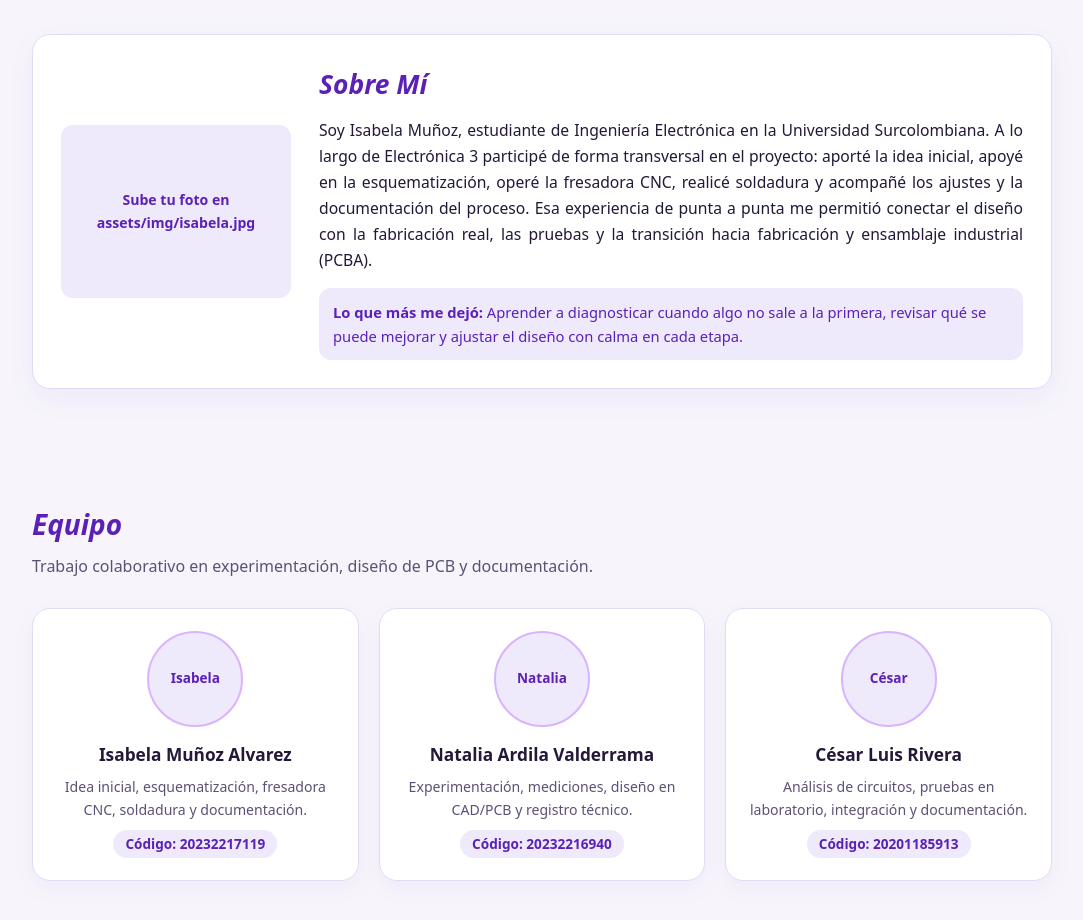
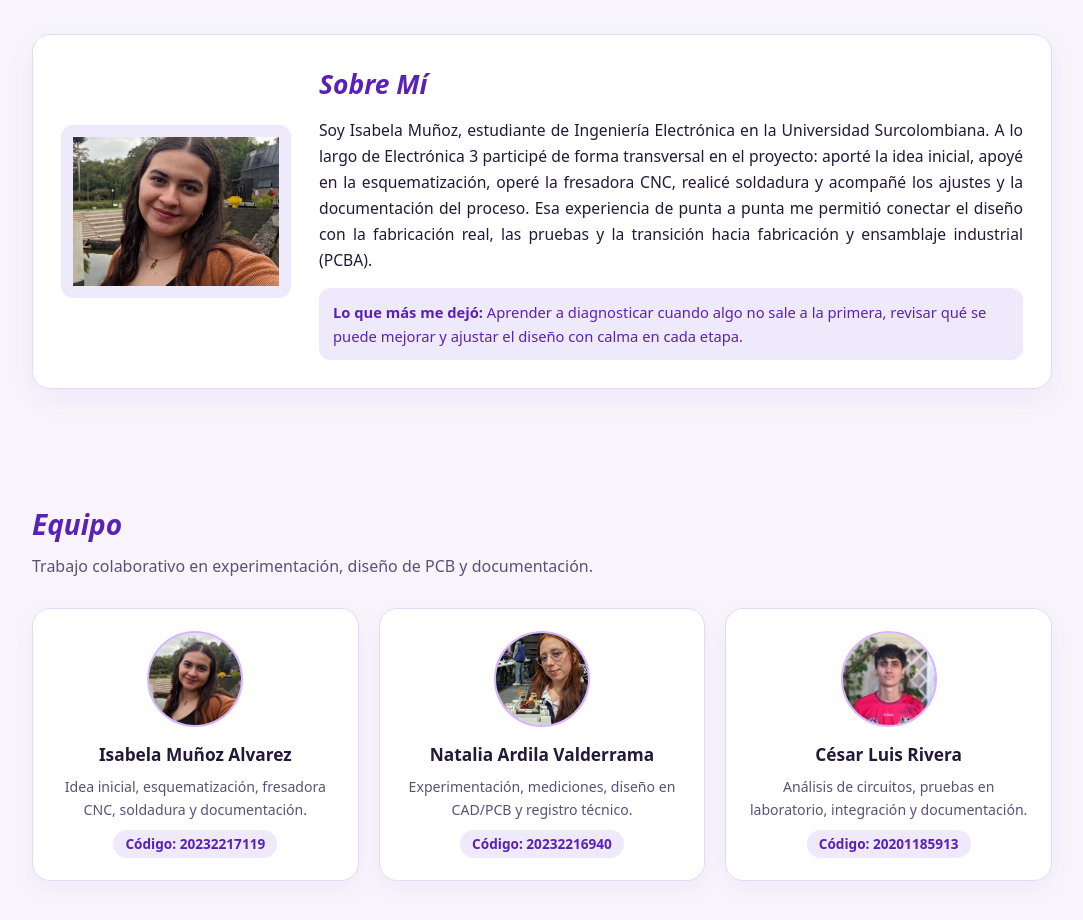
Before and after one commit to u20232217119-maker/Portafolio---L3, a plain HTML site: page index.html in a window 1280 px wide. Shown: the part 480-1400 px from the top of the page, without its empty margins (98-1181 px from the left). Drawn offline with Linux system fonts and the light colour scheme.

Commit message:
Update index.html

```diff
--- a/index.html
+++ b/index.html
@@ -458,7 +458,7 @@
       <div class="container">
         <div class="about-box">
           <div class="photo-frame">
-            <img src="assets/img/isabela.jpg" alt="Isabela Muñoz" onerror="this.style.display='none'; this.parentNode.textContent='Sube tu foto en assets/img/isabela.jpg';" />
+            <img src="isabela.jpeg" alt="Isabela Muñoz" onerror="this.style.display='none'; this.parentNode.textContent='No cargó isabela.jpeg';" />
           </div>
           <div>
             <h2 class="about-heading">Sobre Mí</h2>
@@ -481,7 +481,7 @@
         <div class="team-grid">
           <article class="member-card">
             <div class="member-avatar">
-              <img src="assets/img/isabela.jpg" alt="Isabela Muñoz Alvarez" onerror="this.style.display='none'; this.parentNode.textContent='Isabela';" />
+              <img src="isabela.jpeg" alt="Isabela Muñoz Alvarez" onerror="this.style.display='none'; this.parentNode.textContent='Isabela';" />
             </div>
             <h3>Isabela Muñoz Alvarez</h3>
             <p class="member-role">Idea inicial, esquematización, fresadora CNC, soldadura y documentación.</p>
@@ -490,7 +490,7 @@
 
           <article class="member-card">
             <div class="member-avatar">
-              <img src="assets/img/natalia.jpg" alt="Natalia Ardila Valderrama" onerror="this.style.display='none'; this.parentNode.textContent='Natalia';" />
+              <img src="natalia.jpeg" alt="Natalia Ardila Valderrama" onerror="this.style.display='none'; this.parentNode.textContent='Natalia';" />
             </div>
             <h3>Natalia Ardila Valderrama</h3>
             <p class="member-role">Experimentación, mediciones, diseño en CAD/PCB y registro técnico.</p>
@@ -499,7 +499,7 @@
 
           <article class="member-card">
             <div class="member-avatar">
-              <img src="assets/img/cesar.jpg" alt="César Luis Rivera" onerror="this.style.display='none'; this.parentNode.textContent='César';" />
+              <img src="cesar.jpeg" alt="César Luis Rivera" onerror="this.style.display='none'; this.parentNode.textContent='César';" />
             </div>
             <h3>César Luis Rivera</h3>
             <p class="member-role">Análisis de circuitos, pruebas en laboratorio, integración y documentación.</p>
```
